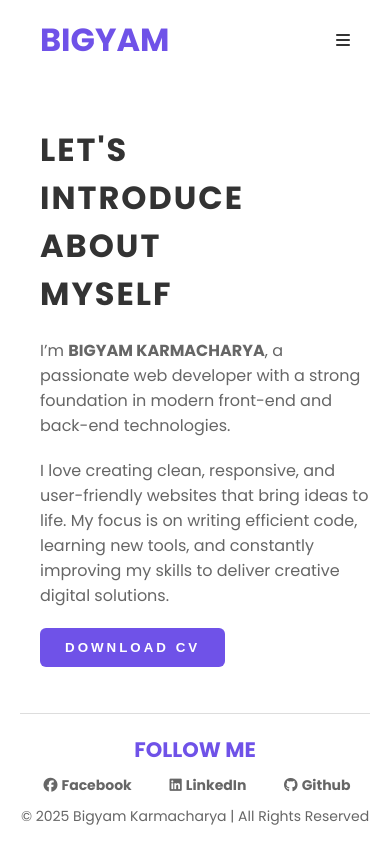
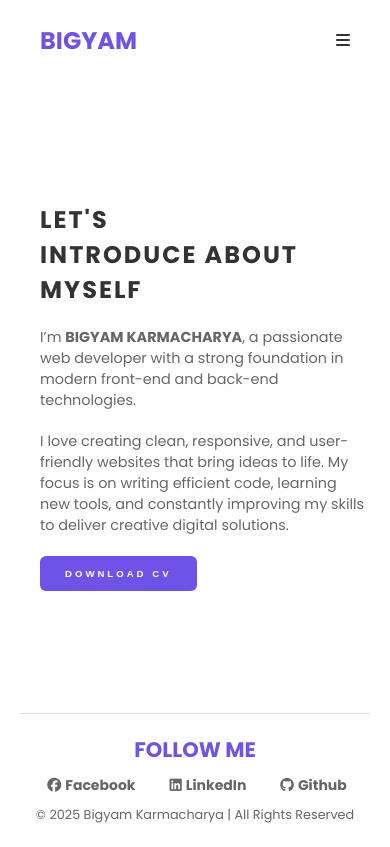
Before and after one commit to bigyam07/Portfolio, a plain HTML site: page aboutPage.html in a window 390 px wide. Drawn offline with Linux system fonts and the light colour scheme.

Commit message:
Fixed responsiveness

```diff
--- a/aboutPage.html
+++ b/aboutPage.html
@@ -58,11 +58,14 @@
     <footer>
       <div class="follow-section">
         <h2>FOLLOW ME</h2>
-        <span><i class="fa-brands fa-facebook"></i><a href="https://www.facebook.com/BIGYAM.KARMACHARYA/"
-            target="_blank">Facebook</a></span>
-        <span><i class="fa-brands fa-linkedin"></i><a href="https://www.linkedin.com/in/bigyam-karmacharya-7274a036a/"
-            target="_blank">Linked</a>In</span>
-        <span><i class="fa-brands fa-github"></i><a href="https://github.com/bigyam07" target="_blank">Github</a></span>
+        <div class="footer-logo">
+          <span><i class="fa-brands fa-facebook"></i><a href="https://www.facebook.com/BIGYAM.KARMACHARYA/"
+              target="_blank">Facebook</a></span>
+          <span><i class="fa-brands fa-linkedin"></i><a href="https://www.linkedin.com/in/bigyam-karmacharya-7274a036a/"
+              target="_blank">Linked</a>In</span>
+          <span><i class="fa-brands fa-github"></i><a href="https://github.com/bigyam07"
+              target="_blank">Github</a></span>
+        </div>
       </div>
       <p style="margin-top: 10px">&copy; 2025 Bigyam Karmacharya | All Rights Reserved</p>
     </footer>
--- a/responsive.css
+++ b/responsive.css
@@ -75,7 +75,7 @@
 
   .contact-section input,
   textarea {
-    width: 100%;
+    width: 20rem;
   }
 
   .contact-block h1 {
@@ -91,3 +91,35 @@
     font-size: 4rem;
   }
 }
+
+@media screen and (max-width: 480px) {
+  button {
+    font-size: 0.6rem;
+  }
+
+  .logo {
+    font-size: 1.5rem;
+  }
+
+  .about-right h1 {
+    font-size: 1.5rem;
+  }
+
+  .about-right p {
+    font-size: 0.9rem;
+  }
+
+  .footer-logo {
+    display: flex;
+    justify-content: center
+  }
+
+  .contact-container {
+    margin-block: 35px;
+    gap: 0px;
+  }
+
+  footer p {
+    font-size: 0.8rem;
+  }
+}
```
Also changed, not shown: contactPage.html (+1 -0 lines), index.html (+9 -5 lines).
